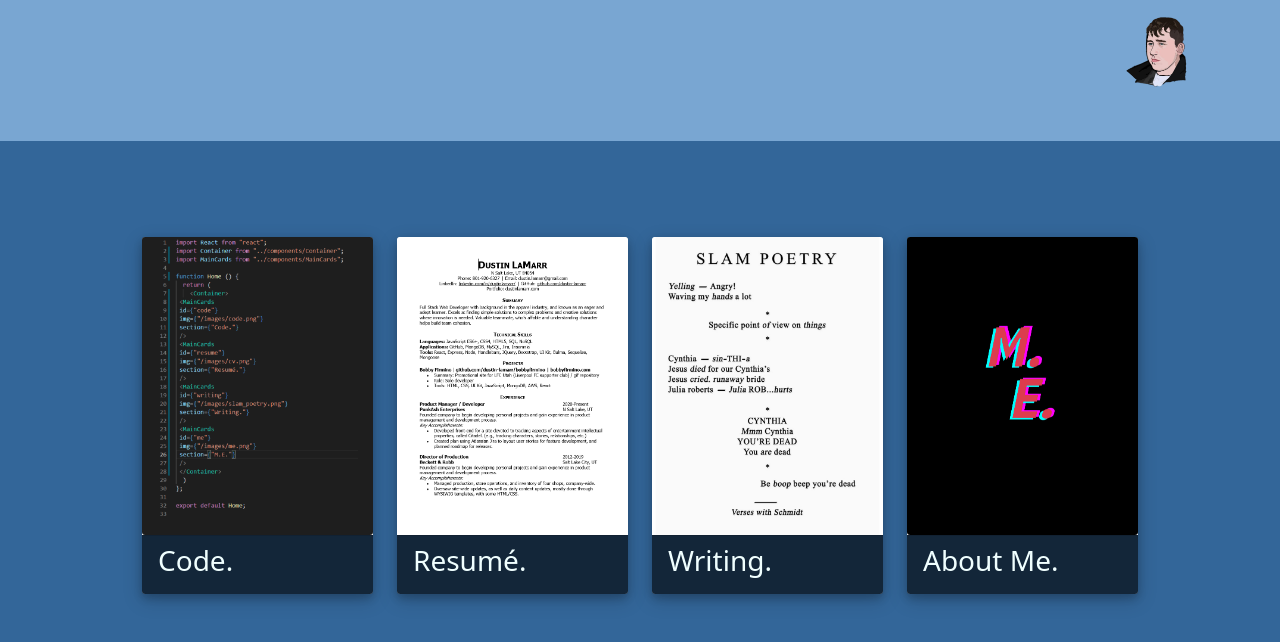
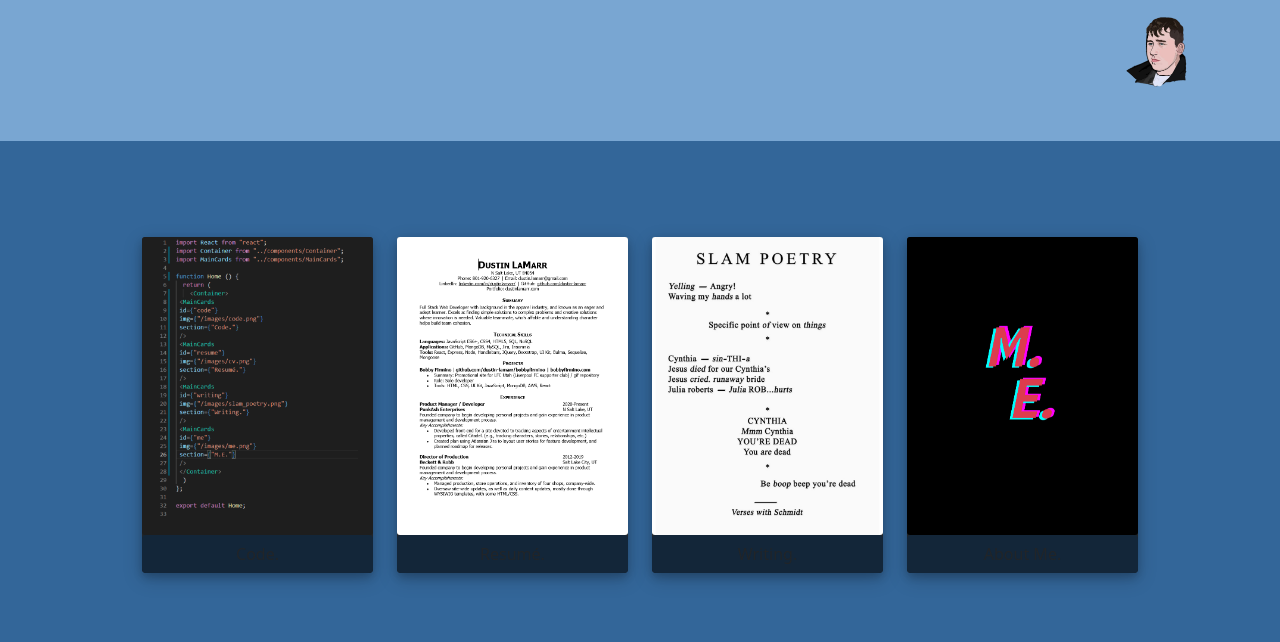
Before and after one commit to dustin-lamarr/react-portfolio, a React (Create React App) app in the folder client/: page / in a window 1280 px wide. Shown: the top 642 px of the page. Built offline with nearby package versions, Linux system fonts and the light colour scheme.

Commit message:
Added code to serve build folder

```diff
--- a/client/src/components/Container/index.js
+++ b/client/src/components/Container/index.js
@@ -1,14 +1,14 @@
 import React from "react";
 
+
 function Container({ children }) {
-    return (
+
+  return (
     <div className="container" id="">
-    <div className="row justify-content-center align-items-center mt-5 pt-5 mx-5">
-        { children }
-    </div>
-    </div>
+      { children }
+      </div>
 
-    )
+  );
 }
 
 export default Container;
--- a/client/src/components/MainCards/index.js
+++ b/client/src/components/MainCards/index.js
@@ -1,21 +1,24 @@
 import React from "react";
 import "./style.css";
 
-function MainCards(props) {
+function MainCards({ id, img, section, onClick}) {
   return (
-        <div className="col-3 ml-3 h-100">
-          <div className="card inline border-0 card-shadow" id={props.id}>
-            <div className="card-body p-0">
-              <img src={props.img} class="card-img" alt={props.id}></img>
-            </div>
-            <div className="card-footer card-h3"
-                  id="card-footer-bg">
-              <span className="" href=".card-transition">
-              <h3 className="fw-light">{props.section}</h3>
-              </span>
-          </div>
-          </div>
+
+    <div className={"col-3 ml-3 h-100"}>
+      <div className="card inline border-0 card-shadow bg-dark click" id={id}>
+        <div className="card-body p-0">
+          <img src={img} class="card-img" alt={id}></img>
         </div>
+        <button className="btn click" href="" id="card-btn" onClick={e=> {
+          onClick(e)
+        }}>
+          {/* <div className="card-footer card-h3 px-0" id="card-footer-bg"> */}
+            {section}
+          {/* </div> */}
+        </button>
+      </div>
+    </div>
+
   );
 }
 export default MainCards;
--- a/client/src/components/MainCards/style.css
+++ b/client/src/components/MainCards/style.css
@@ -6,19 +6,25 @@
     background-image: url("code.png");
 } */
 
-#card-body {
-    border-radius: 10px 10px 0px 0px;
-}
-
 .card-h3 {
     color: azure;
 }
 
 #card-footer-bg {
     background-color: #132639 ;
+    border-top: none;
+}
+
+#card-btn {
+    background-color: #132639 ;
+    border-radius: none;
+
+}
+
+#alt-btn-bg {
+    background-color: red ;
     /* border-radius: 0px 0px 10px 10px; */
 }
-
 .card-shadow {
     box-shadow: 0 4px 8px 0 rgba(0, 0, 0, 0.2), 0 6px 20px 0 rgba(0, 0, 0, 0.19);
 }
--- /dev/null
+++ b/client/src/components/Row/index.js
@@ -0,0 +1,12 @@
+import React from "react";
+
+function Row({ children }) {
+return(
+
+<div className="row justify-content-center align-items-center mt-5 pt-5 mx-5">
+{ children }
+</div>
+)
+};
+
+export default Row
--- a/client/src/pages/Home.js
+++ b/client/src/pages/Home.js
@@ -1,36 +1,46 @@
 import React, { useState } from "react";
 import "./style.css";
 import Container from "../components/Container";
+import Row from "../components/Row";
 import MainCards from "../components/MainCards";
 
-function Home () {
-  const [cardTransition, setCardState] = useState({
+function Home() {
+  const [cardState, setCardState] = useState({
+    className: "invisible"
+  });
+  const onClick = (event) => {
+    console.log(event.target.parentNode)
+    if (event.parentElement.className === "click") {
+      console.log(event.parentNode.class)
+      event.parentNode.class = "invisible";
+    } else {
+      event.parentNode.className = "click";
+      console.log("else")
+    }
+  };
 
-  })
   return (
     <Container>
+      <Row>
         <MainCards
           id={"code"}
           img={"/images/code.png"}
           section={"Code."}
+          onClick={onClick}
         />
- <MainCards
- id={"resume"}
- img={"/images/cv.png"}
- section={"Resumé."}
+        <MainCards id={"resume"} img={"/images/cv.png"} section={"Resumé."} onClick={onClick}
 />
         <MainCards
           id={"writing"}
           img={"/images/slam_poetry.png"}
           section={"Writing."}
+          onClick={onClick}
         />
- <MainCards
- id={"me"}
- img={"/images/me.png"}
- section={"About Me."}
+        <MainCards id={"me"} img={"/images/me.png"} section={"About Me."} onClick={onClick}
 />
+      </Row>
     </Container>
-  )
-};
+  );
+}
 
 export default Home;
--- a/client/src/pages/style.css
+++ b/client/src/pages/style.css
@@ -1,4 +1,5 @@
 .card-transition {
-    transition: width 1s;
+    transition-property: height;
+    transition-duration: 0.5s;
     transition-timing-function: linear
 }
```
Also changed, not shown: 1 other file (tests, documents, lock files or other folders). Lines whose indentation alone changed are shown as unchanged.
